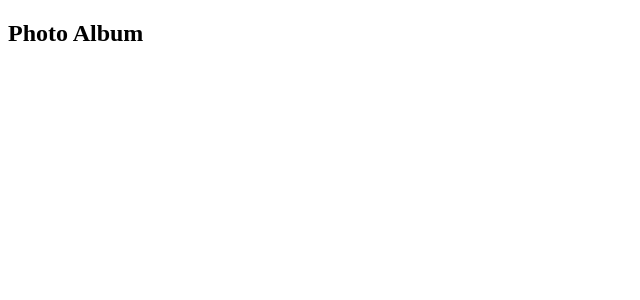
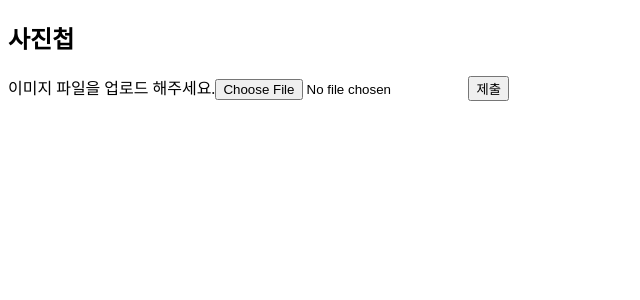
Before and after one commit to ynjnkn/image-management-practice, a React (Create React App) app in the folder client/: page / in a window 1280 px wide. Shown: the top 300 px of the page, without its empty margins (0-640 px from the left). Built offline with nearby package versions, Linux system fonts and the light colour scheme.

Commit message:
02. React - 프론트에서 백엔드로 이미지 업로드하기_useState로 이미지 파일 데이터 관리하기 [완료]

```diff
--- a/client/public/index.html
+++ b/client/public/index.html
@@ -14,7 +14,7 @@
       manifest.json provides metadata used when your web app is installed on a
       user's mobile device or desktop. See https://developers.google.com/web/fundamentals/web-app-manifest/
     -->
-    <link rel="manifest" href="%PUBLIC_URL%/manifest.json" />
+    <!-- <link rel="manifest" href="%PUBLIC_URL%/manifest.json" /> -->
     <!--
       Notice the use of %PUBLIC_URL% in the tags above.
       It will be replaced with the URL of the `public` folder during the build.
@@ -24,7 +24,7 @@
       work correctly both with client-side routing and a non-root public URL.
       Learn how to configure a non-root public URL by running `npm run build`.
     -->
-    <title>Photo Album</title>
+    <title>사진첩</title>
   </head>
   <body>
     <noscript>You need to enable JavaScript to run this app.</noscript>
--- a/client/src/App.js
+++ b/client/src/App.js
@@ -1,7 +1,16 @@
+// Dependencies
 import React from "react";
 
+// Components
+import ImageUploadForm from "./components/ImageUploadForm";
+
 const App = () => {
-  return <h2>Photo Album</h2>;
+  return (
+    <div>
+      <h2>사진첩</h2>
+      <ImageUploadForm />
+    </div>
+  );
 };
 
 export default App;
--- /dev/null
+++ b/client/src/components/ImageUploadForm.js
@@ -0,0 +1,25 @@
+import React, { useState } from "react";
+
+const ImageUploadForm = () => {
+  const [imageFile, setImageFile] = useState(null);
+  const [imageFileName, setImageFileName] =
+    useState("이미지 파일을 업로드 해주세요.");
+
+  return (
+    <form>
+      <label htmlFor="image">{imageFileName}</label>
+      <input
+        id="image"
+        type="file"
+        onChange={(event) => {
+          const imageFile = event.target.files[0];
+          setImageFile(imageFile);
+          setImageFileName(imageFile.name);
+        }}
+      />
+      <button type="submit">제출</button>
+    </form>
+  );
+};
+
+export default ImageUploadForm;
```
